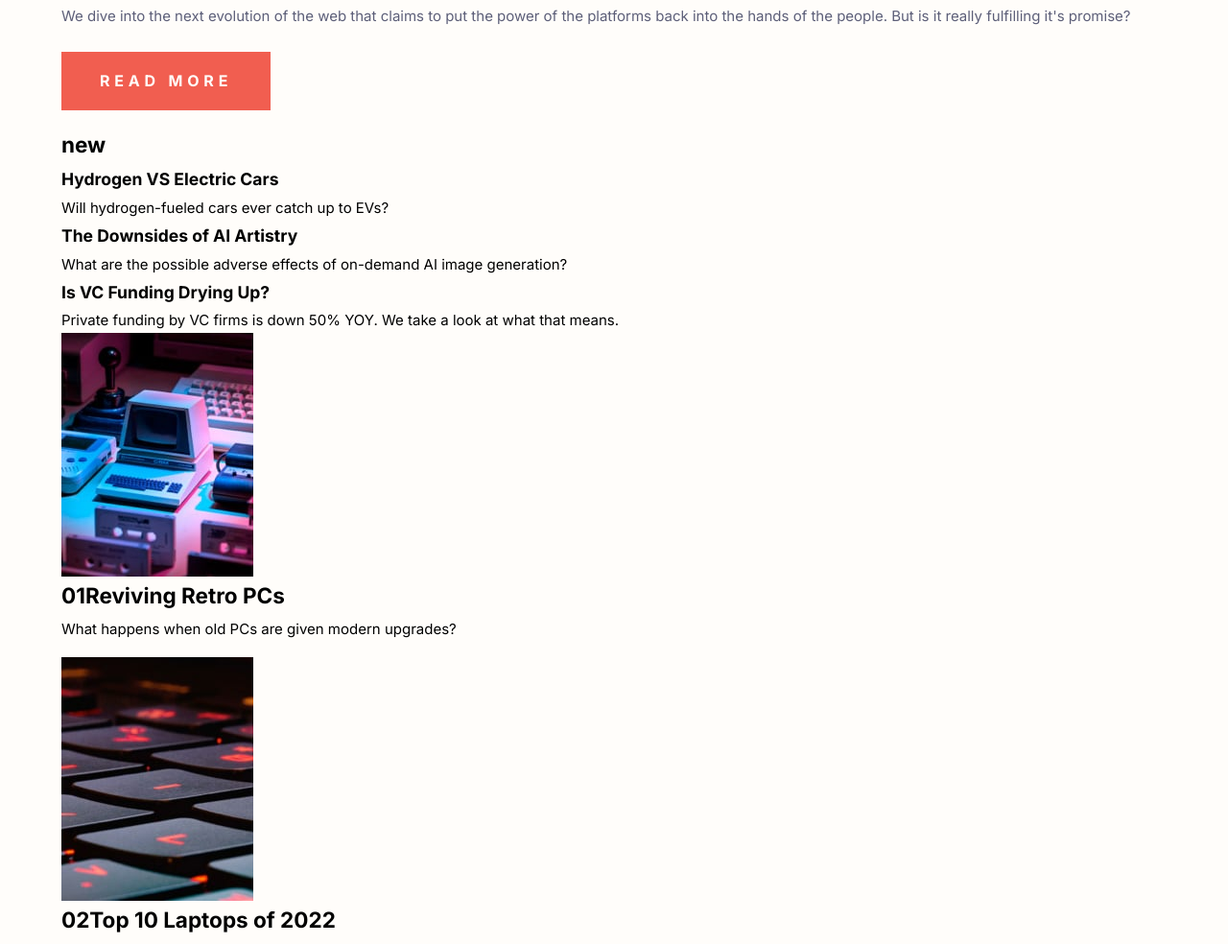
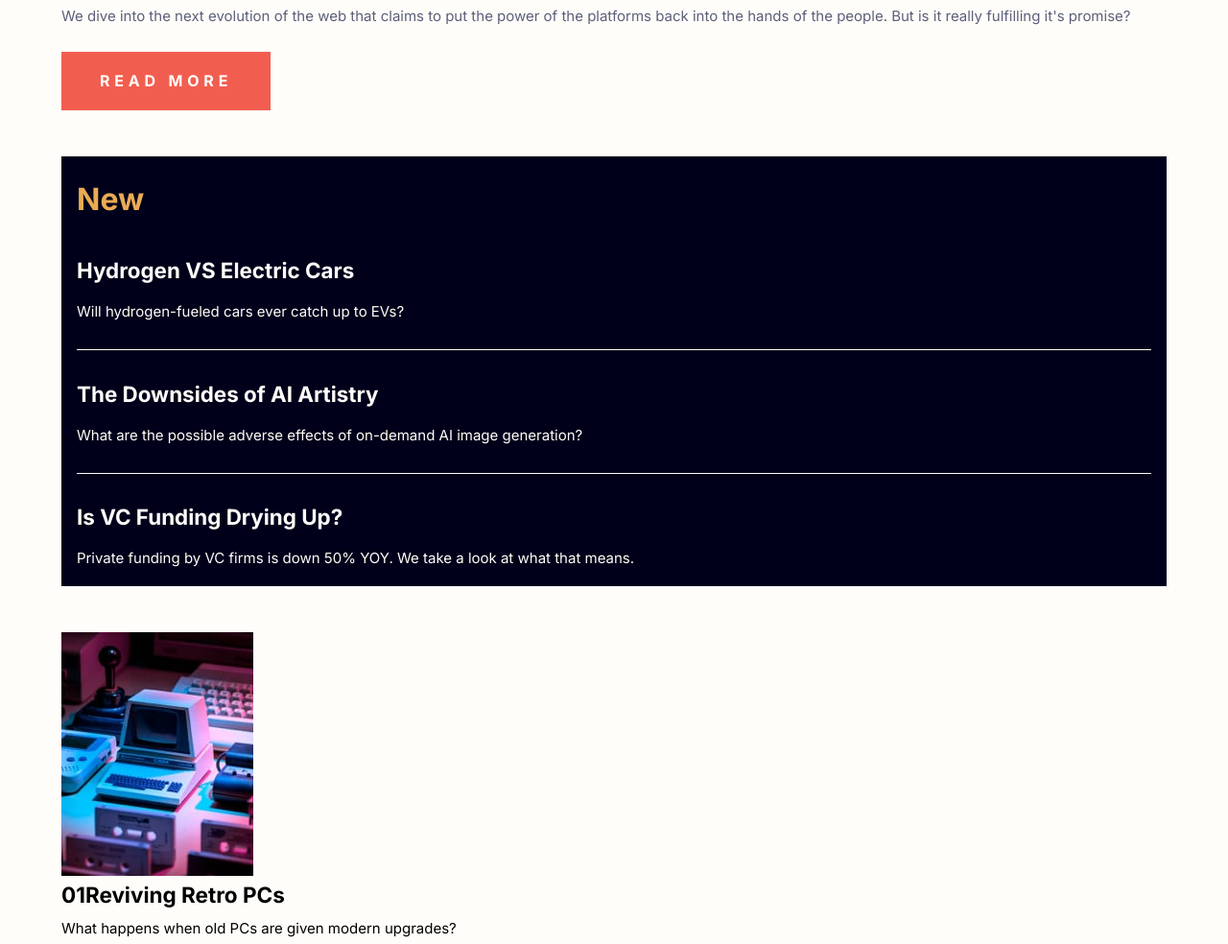
Before and after one commit to yashgo09/FEM-002-news-homepage, a website built with Vite: page index.html in a window 1280 px wide. Shown: the part 800-1784 px from the top of the page at 96% size. Built offline with nearby package versions, Linux system fonts and the light colour scheme.

Commit message:
Main section sytles

```diff
--- a/index.html
+++ b/index.html
@@ -59,7 +59,8 @@
       </article>
 
       <aside class="new-articles">
-        <h2 class="section-title">new</h2>
+        <h2 class="new-articles__title">new</h2>
+
         <div class="new-article-card">
           <h3 class="new-article-card__title">Hydrogen VS Electric Cars</h3>
           <p class="new-article-card__description">
--- a/scss/_layout.scss
+++ b/scss/_layout.scss
@@ -38,3 +38,37 @@ header {
     color: var(--clr-neutral-dark-grayish-blue);
   }
 }
+
+.new-articles {
+  margin-block: 2rem;
+  background-color: var(--clr-neutral-very-dark-blue);
+  color: var(--clr-neutral-off-white);
+  padding: 1rem;
+
+  &__title {
+    text-transform: capitalize;
+    font-size: 2rem;
+    color: var(--clr-primary-soft-orange);
+  }
+}
+
+.new-article-card {
+  padding-block: 1.6rem;
+
+  &:not(:last-child) {
+    border-bottom: 1px solid var(--clr-neutral-off-white);
+  }
+
+  &:last-child {
+    padding-block-end: 0;
+  }
+
+  &__title {
+    font-size: 1.4rem;
+    margin-block-end: 0.4em;
+  }
+}
+
+.other-articles {
+  margin-block-start: 1rem;
+}
```
